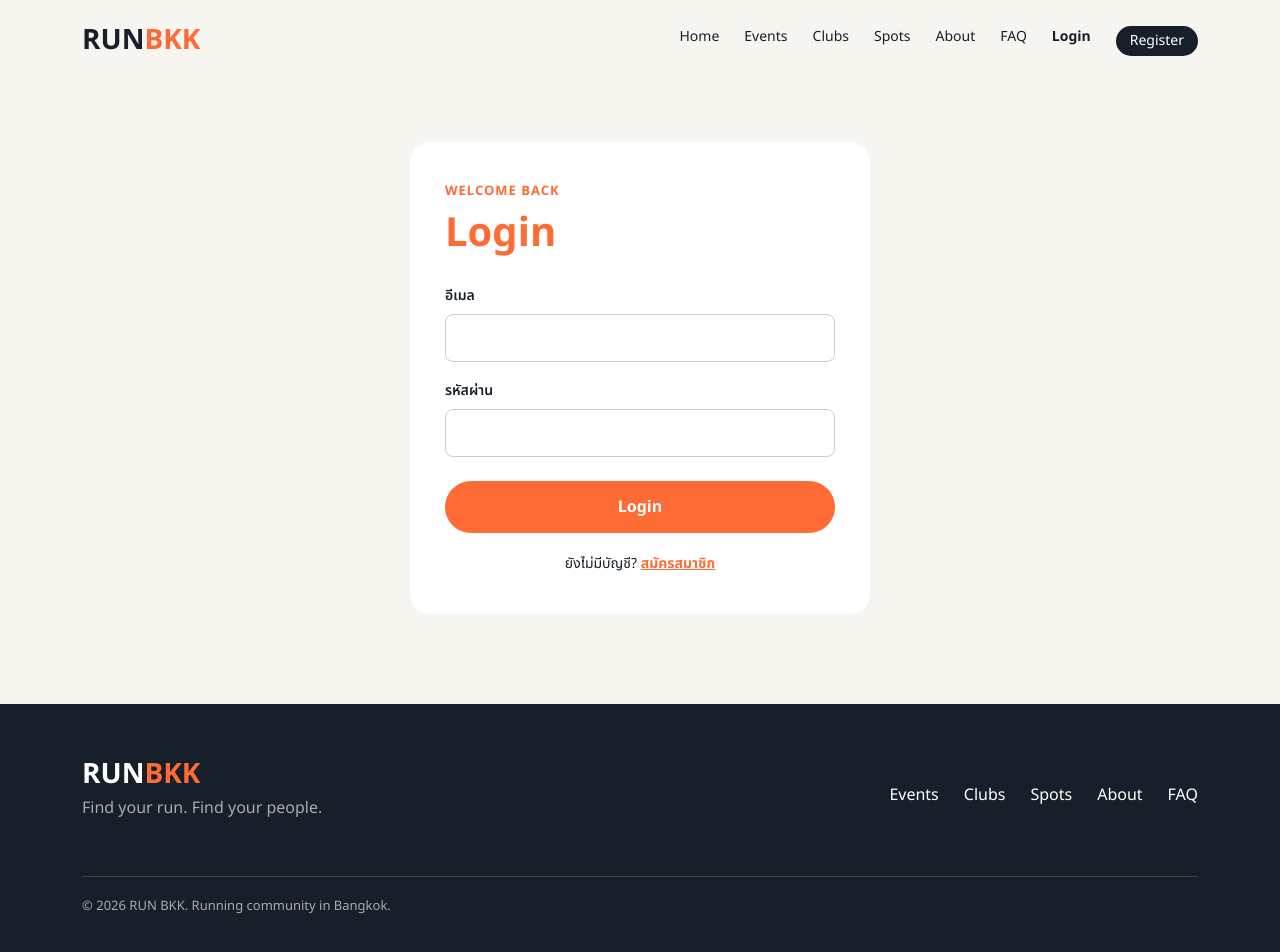
After one commit to pakamonnoey/runclubver2, a Node server app: page /login in a window 1280 px wide. The commit adds this page. Run offline with Node 20, Linux system fonts and the light colour scheme.

Commit message:
Add register/login/logout with sessions (Phase 4)
- express-session stored in MySQL (express-mysql-session)
- bcrypt password hashing, session regenerate on login, destroy on logout
- Server + client validation for register/login
- requireLogin / requireRole / requireGuest middleware
- /clubs and /events require login; navbar shows login state
- Flash messages; npm run make-admin

Co-Authored-By: Claude Opus 5.5 <noreply@anthropic.com>

```diff
--- a/app.js
+++ b/app.js
@@ -1,28 +1,69 @@
 // RUN BKK — จุดเริ่มต้นของเซิร์ฟเวอร์
-require("dotenv").config(); // โหลดค่าจากไฟล์ .env เข้า process.env
+require("dotenv").config({ quiet: true }); // โหลดค่าจากไฟล์ .env เข้า process.env
 
 const path = require("path");
 const express = require("express");
+const session = require("express-session");
+const MySQLStore = require("express-mysql-session")(session);
 
+const pool = require("./config/db");
 const pageRoutes = require("./routes/pages");
+const authRoutes = require("./routes/auth");
 
 const app = express();
 const PORT = process.env.PORT || 3000;
+const isProduction = process.env.NODE_ENV === "production";
+
+if (!process.env.SESSION_SECRET) {
+  console.error("Missing SESSION_SECRET in .env");
+  process.exit(1);
+}
 
 // 1) ตั้งค่า EJS เป็น template engine และบอกว่าไฟล์ view อยู่ที่ไหน
 app.set("view engine", "ejs");
 app.set("views", path.join(__dirname, "views"));
 
+// บน Render แอปอยู่หลัง proxy (HTTPS) → ต้องบอก Express ให้เชื่อ proxy ไม่งั้น secure cookie จะไม่ถูกส่ง
+if (isProduction) app.set("trust proxy", 1);
+
 // 2) ไฟล์ static (CSS, รูป, Bootstrap) ส่งให้ browser ตรงๆ จากโฟลเดอร์ public
 app.use(express.static(path.join(__dirname, "public")));
 
-// 3) อ่านข้อมูลจาก <form method="POST"> ให้อยู่ใน req.body (ใช้ใน Phase 4)
+// 3) อ่านข้อมูลจาก <form method="POST"> ให้อยู่ใน req.body
 app.use(express.urlencoded({ extended: false }));
 
-// 4) Routes
+// 4) Session: เก็บข้อมูล session ในตาราง sessions (ไม่หายเมื่อรีสตาร์ทเซิร์ฟเวอร์)
+//    browser เก็บแค่ cookie ที่มี session id (ที่ถูก sign ด้วย SESSION_SECRET)
+app.use(
+  session({
+    name: "runbkk.sid",
+    secret: process.env.SESSION_SECRET,
+    store: new MySQLStore({ createDatabaseTable: true }, pool),
+    resave: false, // ไม่ต้องบันทึกซ้ำถ้า session ไม่เปลี่ยน
+    saveUninitialized: false, // ไม่สร้าง session ให้คนที่ยังไม่มีข้อมูลอะไรเลย
+    cookie: {
+      httpOnly: true, // JavaScript ในหน้าเว็บอ่าน cookie ไม่ได้ (กัน XSS ขโมย session)
+      sameSite: "lax", // ไม่ส่ง cookie ไปกับ POST จากเว็บอื่น (ช่วยกัน CSRF)
+      secure: isProduction, // production ส่ง cookie ผ่าน HTTPS เท่านั้น
+      maxAge: 1000 * 60 * 60 * 24, // 1 วัน
+    },
+  })
+);
+
+// 5) ส่งข้อมูลที่ทุกหน้าต้องใช้ไปให้ view (navbar ต้องรู้ว่าใคร login อยู่)
+app.use((req, res, next) => {
+  res.locals.currentUser = req.session.user || null;
+  // flash = ข้อความแจ้งเตือนครั้งเดียว: แสดงแล้วลบทิ้ง
+  res.locals.flash = req.session.flash || null;
+  delete req.session.flash;
+  next();
+});
+
+// 6) Routes
 app.use("/", pageRoutes);
+app.use("/", authRoutes);
 
-// 5) ไม่เจอ route ไหนเลย → หน้า 404
+// 7) ไม่เจอ route ไหนเลย → หน้า 404
 app.use((req, res) => {
   res.status(404).render("error", {
     title: "Not Found - RUN BKK",
@@ -31,7 +72,7 @@ app.use((req, res) => {
   });
 });
 
-// 6) Error handler กลาง (Express รู้ว่าเป็น error handler เพราะมี 4 parameters)
+// 8) Error handler กลาง (Express รู้ว่าเป็น error handler เพราะมี 4 parameters)
 app.use((err, req, res, next) => {
   console.error(err);
   res.status(500).render("error", {
--- a/package.json
+++ b/package.json
@@ -6,7 +6,8 @@
   "scripts": {
     "start": "node app.js",
     "dev": "nodemon app.js",
-    "db:setup": "node database/setup.js"
+    "db:setup": "node database/setup.js",
+    "make-admin": "node database/make-admin.js"
   },
   "repository": {
     "type": "git",
@@ -21,9 +22,12 @@
   },
   "homepage": "https://github.com/pakamonnoey/runclubver2#readme",
   "dependencies": {
+    "bcrypt": "^6.0.0",
     "dotenv": "^18.0.10",
     "ejs": "^7.0.2",
     "express": "^5.3.0",
+    "express-mysql-session": "^3.0.3",
+    "express-session": "^1.19.0",
     "mysql2": "^3.24.6"
   },
   "devDependencies": {
--- /dev/null
+++ b/public/js/validate.js
@@ -0,0 +1,56 @@
+// Validation ฝั่ง client — ช่วยให้ผู้ใช้เห็น error ทันทีโดยไม่ต้องส่งไป server
+// (server ยัง validate ซ้ำทุกครั้ง เพราะ client ปิด JS หรือแก้โค้ดได้)
+//
+// ใช้กับ <form data-validate> และอ่านกฎจาก attribute ของ input:
+//   required, minlength, maxlength, type="email"  → กฎมาตรฐาน HTML
+//   data-match="password"                         → ต้องตรงกับช่อง id="password"
+//   data-letter-number                            → ต้องมีทั้งตัวอักษรและตัวเลข
+
+function getErrorMessage(input) {
+  const value = input.value.trim();
+
+  if (input.required && value === "") return "กรุณากรอกข้อมูลช่องนี้";
+  if (input.minLength > 0 && input.value.length < input.minLength)
+    return `ต้องมีอย่างน้อย ${input.minLength} ตัวอักษร`;
+  if (input.type === "email" && !/^[^\s@]+@[^\s@]+\.[^\s@]+$/.test(value))
+    return "รูปแบบอีเมลไม่ถูกต้อง";
+  if (input.hasAttribute("data-letter-number") && !(/[A-Za-z]/.test(input.value) && /[0-9]/.test(input.value)))
+    return "ต้องมีทั้งตัวอักษรภาษาอังกฤษและตัวเลข";
+  if (input.dataset.match) {
+    const other = document.getElementById(input.dataset.match);
+    if (other && input.value !== other.value) return "รหัสผ่านยืนยันไม่ตรงกัน";
+  }
+  return ""; // ผ่าน
+}
+
+function showError(input, message) {
+  const feedback = input.parentElement.querySelector(".invalid-feedback");
+  input.classList.toggle("is-invalid", message !== "");
+  if (feedback) feedback.textContent = message;
+}
+
+document.querySelectorAll("form[data-validate]").forEach(function (form) {
+  const inputs = form.querySelectorAll("input");
+
+  form.addEventListener("submit", function (event) {
+    let firstInvalid = null;
+
+    inputs.forEach(function (input) {
+      const message = getErrorMessage(input);
+      showError(input, message);
+      if (message && !firstInvalid) firstInvalid = input;
+    });
+
+    if (firstInvalid) {
+      event.preventDefault(); // หยุดไม่ให้ส่งฟอร์ม
+      firstInvalid.focus();
+    }
+  });
+
+  // พิมพ์แก้แล้ว error หายทันที (เฉพาะช่องที่เคยแสดง error)
+  inputs.forEach(function (input) {
+    input.addEventListener("input", function () {
+      if (input.classList.contains("is-invalid")) showError(input, getErrorMessage(input));
+    });
+  });
+});
--- a/public/style.css
+++ b/public/style.css
@@ -739,3 +739,115 @@ html {
     flex-wrap: wrap;
   }
 }
+
+/* =====================================================================
+   Added for full-stack version (Phase 4+) — existing styles above unchanged
+   ===================================================================== */
+
+/* Navbar: login state */
+
+.menu-user {
+  color: #666;
+  font-size: 14px;
+}
+
+.menu-logout {
+  margin: 0;
+  display: flex;
+}
+
+.menu-logout button,
+.menu-register {
+  padding: 0 14px;
+  border: none;
+  border-radius: 20px;
+  background-color: #17202a;
+  color: white !important;
+  font-size: 14px;
+  line-height: 30px;
+  cursor: pointer;
+}
+
+.menu-logout button:hover,
+.menu-register:hover {
+  background-color: #ff6b35;
+}
+
+.menu-login {
+  font-weight: bold;
+}
+
+/* Flash message */
+
+.flash-message {
+  margin: 10px 0 0;
+  border-radius: 10px;
+}
+
+/* Login / Register */
+
+.auth-section {
+  padding: 60px 0 90px;
+}
+
+.auth-card {
+  max-width: 460px;
+  margin: 0 auto;
+  padding: 40px 35px;
+  background-color: white;
+  border-radius: 20px;
+}
+
+.auth-card h1 {
+  font-size: 40px;
+  font-weight: bold;
+  color: #ff6b35;
+  margin: 5px 0 25px;
+}
+
+.auth-card .form-label {
+  font-weight: 600;
+  font-size: 14px;
+}
+
+.auth-card .form-control {
+  height: 48px;
+  border-radius: 8px;
+  border-color: #ccc;
+}
+
+.auth-card .form-control:focus {
+  border-color: #ff6b35;
+  box-shadow: 0 0 0 3px rgba(255, 107, 53, 0.2);
+}
+
+.auth-card .form-control.is-invalid {
+  border-color: #dc3545;
+}
+
+.auth-button {
+  width: 100%;
+  border: none;
+}
+
+.auth-switch {
+  margin: 20px 0 0;
+  text-align: center;
+  font-size: 14px;
+}
+
+.auth-switch a {
+  color: #ff6b35;
+  font-weight: bold;
+}
+
+@media (max-width: 768px) {
+  .auth-card {
+    padding: 30px 20px;
+  }
+
+  .menu-logout button,
+  .menu-register {
+    width: fit-content;
+  }
+}
--- /dev/null
+++ b/routes/auth.js
@@ -0,0 +1,162 @@
+// Register / Login / Logout
+const express = require("express");
+const bcrypt = require("bcrypt");
+const pool = require("../config/db");
+const { requireGuest } = require("../middleware/auth");
+
+const router = express.Router();
+
+const SALT_ROUNDS = 10; // ยิ่งมากยิ่งปลอดภัยแต่ช้าลง 10 เป็นค่ามาตรฐาน
+const EMAIL_PATTERN = /^[^\s@]+@[^\s@]+\.[^\s@]+$/;
+
+// ---------------------------------------------------------------
+// Validation ฝั่ง server (ต้องมีเสมอ เพราะ client ปิด JS / ยิง request ตรงได้)
+// คืนค่าเป็น object { ชื่อช่อง: "ข้อความ error" } — ว่าง = ผ่าน
+// ---------------------------------------------------------------
+function validateRegister({ name, email, password, confirmPassword }) {
+  const errors = {};
+
+  if (name.length < 2 || name.length > 100) {
+    errors.name = "ชื่อต้องมี 2–100 ตัวอักษร";
+  }
+  if (!EMAIL_PATTERN.test(email) || email.length > 255) {
+    errors.email = "รูปแบบอีเมลไม่ถูกต้อง";
+  }
+  if (password.length < 8) {
+    errors.password = "รหัสผ่านต้องมีอย่างน้อย 8 ตัวอักษร";
+  } else if (Buffer.byteLength(password) > 72) {
+    errors.password = "รหัสผ่านยาวเกินไป"; // bcrypt ใช้ได้สูงสุด 72 bytes
+  } else if (!/[A-Za-z]/.test(password) || !/[0-9]/.test(password)) {
+    errors.password = "รหัสผ่านต้องมีทั้งตัวอักษรภาษาอังกฤษและตัวเลข";
+  }
+  if (password !== confirmPassword) {
+    errors.confirmPassword = "รหัสผ่านยืนยันไม่ตรงกัน";
+  }
+  return errors;
+}
+
+// express-session ใช้ callback → แปลงเป็น Promise เพื่อใช้กับ await ได้
+const regenerateSession = (req) =>
+  new Promise((resolve, reject) => req.session.regenerate((err) => (err ? reject(err) : resolve())));
+const saveSession = (req) =>
+  new Promise((resolve, reject) => req.session.save((err) => (err ? reject(err) : resolve())));
+
+// ป้องกัน open redirect: ยอมพากลับเฉพาะ path ภายในเว็บเรา เช่น "/clubs" (ไม่ใช่ "//evil.com")
+function safeReturnTo(url) {
+  return typeof url === "string" && url.startsWith("/") && !url.startsWith("//") ? url : "/";
+}
+
+// ===============================================================
+// REGISTER
+// ===============================================================
+router.get("/register", requireGuest, (req, res) => {
+  res.render("auth/register", { title: "Register - RUN BKK", values: {}, errors: {} });
+});
+
+router.post("/register", requireGuest, async (req, res) => {
+  // trim ช่องว่างหัวท้าย / อีเมลเป็นตัวเล็กทั้งหมด (กัน A@x.com กับ a@x.com เป็นคนละบัญชี)
+  const values = {
+    name: String(req.body.name || "").trim(),
+    email: String(req.body.email || "").trim().toLowerCase(),
+    password: String(req.body.password || ""),
+    confirmPassword: String(req.body.confirmPassword || ""),
+  };
+
+  const errors = validateRegister(values);
+
+  // เช็กอีเมลซ้ำ (parameterized query: ใช้ ? แทนการต่อ string → กัน SQL Injection)
+  if (!errors.email) {
+    const [rows] = await pool.query("SELECT id FROM users WHERE email = ?", [values.email]);
+    if (rows.length > 0) errors.email = "อีเมลนี้ถูกใช้สมัครแล้ว";
+  }
+
+  if (Object.keys(errors).length > 0) {
+    // ส่งค่าเดิมกลับไปให้ผู้ใช้ไม่ต้องพิมพ์ใหม่ (ยกเว้นรหัสผ่าน)
+    return res.status(400).render("auth/register", {
+      title: "Register - RUN BKK",
+      values: { name: values.name, email: values.email },
+      errors,
+    });
+  }
+
+  const passwordHash = await bcrypt.hash(values.password, SALT_ROUNDS);
+
+  try {
+    await pool.query("INSERT INTO users (name, email, password_hash) VALUES (?, ?, ?)", [
+      values.name,
+      values.email,
+      passwordHash,
+    ]);
+  } catch (err) {
+    // กันกรณีกดสมัคร 2 ครั้งพร้อมกัน: SELECT ผ่านทั้งคู่ แต่ UNIQUE ใน DB บล็อกครั้งที่ 2
+    if (err.code === "ER_DUP_ENTRY") {
+      return res.status(400).render("auth/register", {
+        title: "Register - RUN BKK",
+        values: { name: values.name, email: values.email },
+        errors: { email: "อีเมลนี้ถูกใช้สมัครแล้ว" },
+      });
+    }
+    throw err; // error อื่น → ส่งให้ error handler กลาง
+  }
+
+  req.session.flash = { type: "success", message: "สมัครสมาชิกสำเร็จ กรุณาเข้าสู่ระบบ" };
+  res.redirect("/login");
+});
+
+// ===============================================================
+// LOGIN
+// ===============================================================
+router.get("/login", requireGuest, (req, res) => {
+  res.render("auth/login", { title: "Login - RUN BKK", values: {}, error: null });
+});
+
+router.post("/login", requireGuest, async (req, res) => {
+  const email = String(req.body.email || "").trim().toLowerCase();
+  const password = String(req.body.password || "");
+
+  const renderError = (message) =>
+    res.status(400).render("auth/login", { title: "Login - RUN BKK", values: { email }, error: message });
+
+  if (!email || !password) {
+    return renderError("กรุณากรอกอีเมลและรหัสผ่าน");
+  }
+
+  const [rows] = await pool.query(
+    "SELECT id, name, email, password_hash, role FROM users WHERE email = ?",
+    [email]
+  );
+  const user = rows[0];
+
+  // bcrypt.compare: hash รหัสที่พิมพ์มาแล้วเทียบกับ hash ใน DB
+  const passwordOk = user ? await bcrypt.compare(password, user.password_hash) : false;
+
+  // ใช้ข้อความเดียวกันทั้ง "ไม่มีอีเมลนี้" และ "รหัสผิด" → คนร้ายเดาไม่ได้ว่าอีเมลไหนมีบัญชี
+  if (!passwordOk) {
+    return renderError("อีเมลหรือรหัสผ่านไม่ถูกต้อง");
+  }
+
+  const returnTo = safeReturnTo(req.session.returnTo);
+
+  // สร้าง session id ใหม่หลัง login (กัน Session Fixation)
+  await regenerateSession(req);
+
+  // เก็บเฉพาะข้อมูลที่จำเป็น ห้ามเก็บรหัสผ่าน/hash ลง session
+  req.session.user = { id: user.id, name: user.name, role: user.role };
+  req.session.flash = { type: "success", message: `ยินดีต้อนรับ ${user.name}` };
+  await saveSession(req);
+
+  res.redirect(returnTo);
+});
+
+// ===============================================================
+// LOGOUT (ใช้ POST ไม่ใช่ GET — กันเว็บอื่นแอบใส่ลิงก์ /logout ให้เรา logout)
+// ===============================================================
+router.post("/logout", (req, res, next) => {
+  req.session.destroy((err) => {
+    if (err) return next(err);
+    res.clearCookie("runbkk.sid");
+    res.redirect("/");
+  });
+});
+
+module.exports = router;
--- /dev/null
+++ b/views/auth/login.ejs
@@ -0,0 +1,51 @@
+<%- include('../partials/head', { title }) %>
+
+    <section class="auth-section">
+      <div class="container">
+        <div class="auth-card">
+          <p class="small-title">WELCOME BACK</p>
+          <h1>Login</h1>
+
+          <% if (error) { %>
+          <div class="alert alert-danger" role="alert"><%= error %></div>
+          <% } %>
+
+          <form action="/login" method="POST" data-validate novalidate>
+            <div class="mb-3">
+              <label for="email" class="form-label">อีเมล</label>
+              <input
+                type="email"
+                id="email"
+                name="email"
+                class="form-control"
+                value="<%= values.email || '' %>"
+                required
+                autocomplete="email"
+              />
+              <div class="invalid-feedback"></div>
+            </div>
+
+            <div class="mb-4">
+              <label for="password" class="form-label">รหัสผ่าน</label>
+              <input
+                type="password"
+                id="password"
+                name="password"
+                class="form-control"
+                required
+                autocomplete="current-password"
+              />
+              <div class="invalid-feedback"></div>
+            </div>
+
+            <button type="submit" class="main-button auth-button">Login</button>
+          </form>
+
+          <p class="auth-switch">ยังไม่มีบัญชี? <a href="/register">สมัครสมาชิก</a></p>
+        </div>
+      </div>
+    </section>
+
+    <script src="/js/validate.js"></script>
+
+<%- include('../partials/footer') %>
--- /dev/null
+++ b/views/partials/flash.ejs
@@ -0,0 +1,9 @@
+<% if (locals.flash) { %>
+<!-- ข้อความแจ้งเตือนครั้งเดียว (ตั้งค่าใน req.session.flash) -->
+<div class="container">
+  <div class="alert alert-<%= flash.type %> alert-dismissible fade show flash-message" role="alert">
+    <%= flash.message %>
+    <button type="button" class="btn-close" data-bs-dismiss="alert" aria-label="ปิด"></button>
+  </div>
+</div>
+<% } %>
--- a/views/partials/head.ejs
+++ b/views/partials/head.ejs
@@ -22,3 +22,4 @@
 
   <body>
     <%- include('navbar') %>
+    <%- include('flash') %>
--- a/views/partials/navbar.ejs
+++ b/views/partials/navbar.ejs
@@ -20,6 +20,17 @@
       <a href="/#spots">Spots</a>
       <a href="/#about">About</a>
       <a href="/faq">FAQ</a>
+
+      <!-- locals.currentUser: ใช้ locals. เพื่อไม่ error ถ้าบางหน้าไม่มีตัวแปรนี้ -->
+      <% if (locals.currentUser) { %>
+      <span class="menu-user">👋 <%= currentUser.name %></span>
+      <form action="/logout" method="POST" class="menu-logout">
+        <button type="submit">Logout</button>
+      </form>
+      <% } else { %>
+      <a href="/login" class="menu-login">Login</a>
+      <a href="/register" class="menu-register">Register</a>
+      <% } %>
     </div>
   </div>
 </nav>
```
Also changed, not shown: database/make-admin.js (added, +30 -0 lines), middleware/auth.js (added, +35 -0 lines), routes/pages.js (+7 -3 lines), views/auth/register.ejs (added, +82 -0 lines), 2 other files.
